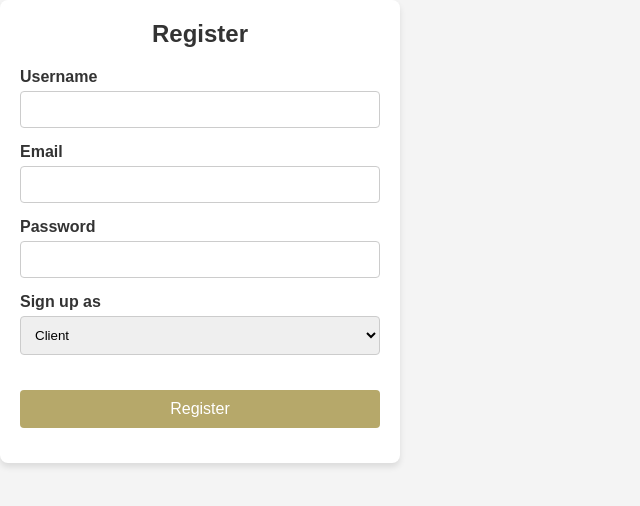
After one commit to steven-felim/property-final, a PHP site: page /html/register.html in a window 1280 px wide. The commit adds this page. Shown: the top 506 px of the page, without its empty margins (0-640 px from the left). Run offline with PHP 8.4, Linux system fonts and the light colour scheme.

Commit message:
add register

```diff
--- a/css/styles.css
+++ b/css/styles.css
@@ -345,3 +345,39 @@ button:hover {
     cursor: pointer;
     transition: background-color 0.3s ease;
 }
+
+/* Register Section */
+.register-container {
+    background: #fff;
+    padding: 20px;
+    border-radius: 8px;
+    box-shadow: 0 4px 6px rgba(0, 0, 0, 0.1);
+    width: 100%;
+    max-width: 400px;
+}
+.register-container h2 {
+    margin-bottom: 20px;
+    text-align: center;
+}
+.form-group {
+    margin-bottom: 15px;
+}
+.form-group label {
+    display: block;
+    margin-bottom: 5px;
+    font-weight: bold;
+}
+.form-group input, .form-group select {
+    width: 100%;
+    padding: 10px;
+    border: 1px solid #ccc;
+    border-radius: 4px;
+}
+.form-group button {
+    width: 100%;
+    padding: 10px;
+    color: #fff;
+    border: none;
+    border-radius: 4px;
+    cursor: pointer;
+}
--- a/html/profile.html
+++ b/html/profile.html
@@ -29,7 +29,7 @@
             <h1>Your Profile</h1>
             <p><strong>Name:</strong> John Doe</p>
             <p><strong>Email:</strong> johndoe@example.com</p>
-            <p><strong>Saved Properties:</strong></p>
+            <p><strong>Rented Properties:</strong></p>
             <ul>
                 <li>Luxury Villa - $2,500/month</li>
                 <li>Modern Apartment - $1,800/month</li>
--- /dev/null
+++ b/html/register.html
@@ -0,0 +1,38 @@
+<!DOCTYPE html>
+<html lang="en">
+<head>
+    <meta charset="UTF-8">
+    <meta name="viewport" content="width=device-width, initial-scale=1.0">
+    <title>Register</title>
+    <link rel="stylesheet" href="../css/styles.css">
+</head>
+<body>
+    <div class="register-container">
+        <h2>Register</h2>
+        <form action="/submit_registration" method="POST">
+            <div class="form-group">
+                <label for="username">Username</label>
+                <input type="text" id="username" name="username" required>
+            </div>
+            <div class="form-group">
+                <label for="email">Email</label>
+                <input type="email" id="email" name="email" required>
+            </div>
+            <div class="form-group">
+                <label for="password">Password</label>
+                <input type="password" id="password" name="password" required>
+            </div>
+            <div class="form-group">
+                <label for="role">Sign up as</label>
+                <select id="role" name="role" required>
+                    <option value="client">Client</option>
+                    <option value="property_owner">Property Owner</option>
+                </select>
+            </div>
+            <div class="form-group">
+                <button type="submit">Register</button>
+            </div>
+        </form>
+    </div>
+</body>
+</html>
```
Also changed, not shown: php/register.php (added, +41 -0 lines).
